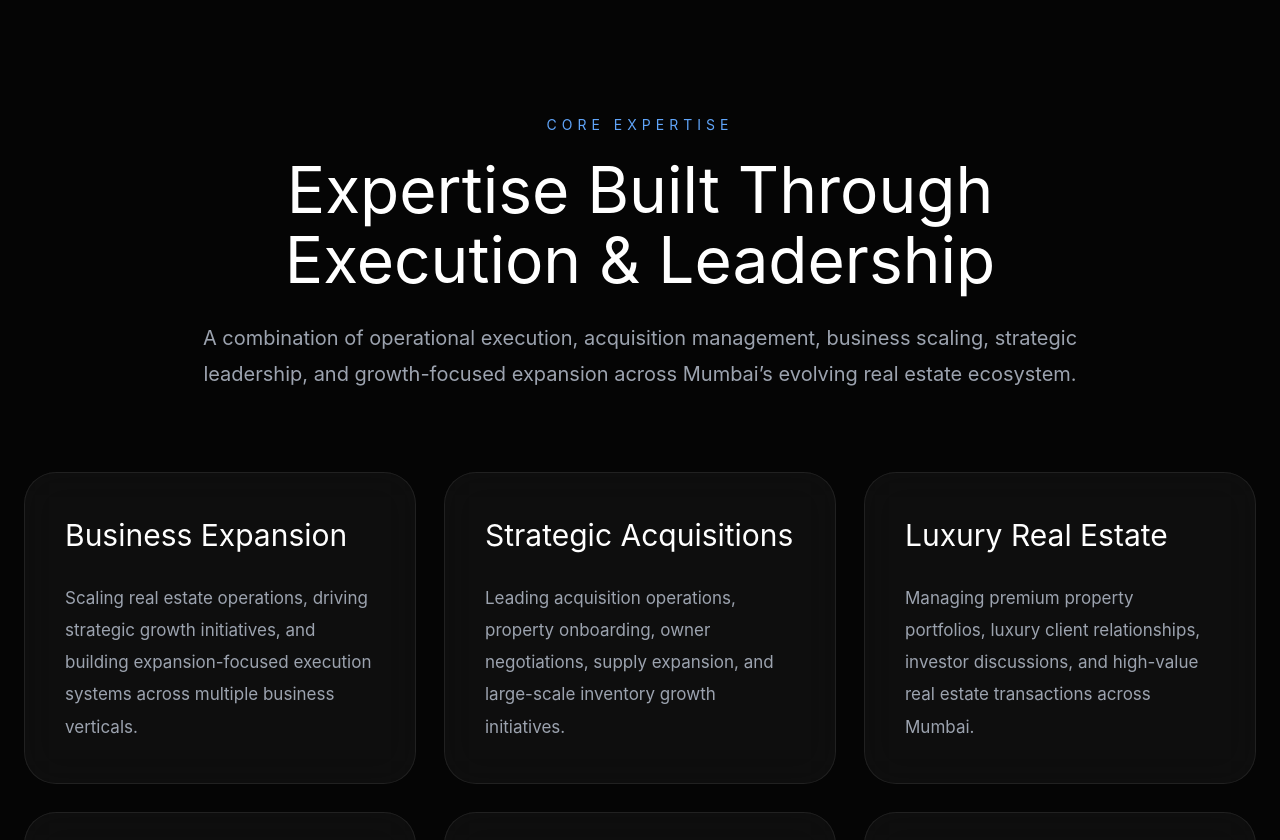
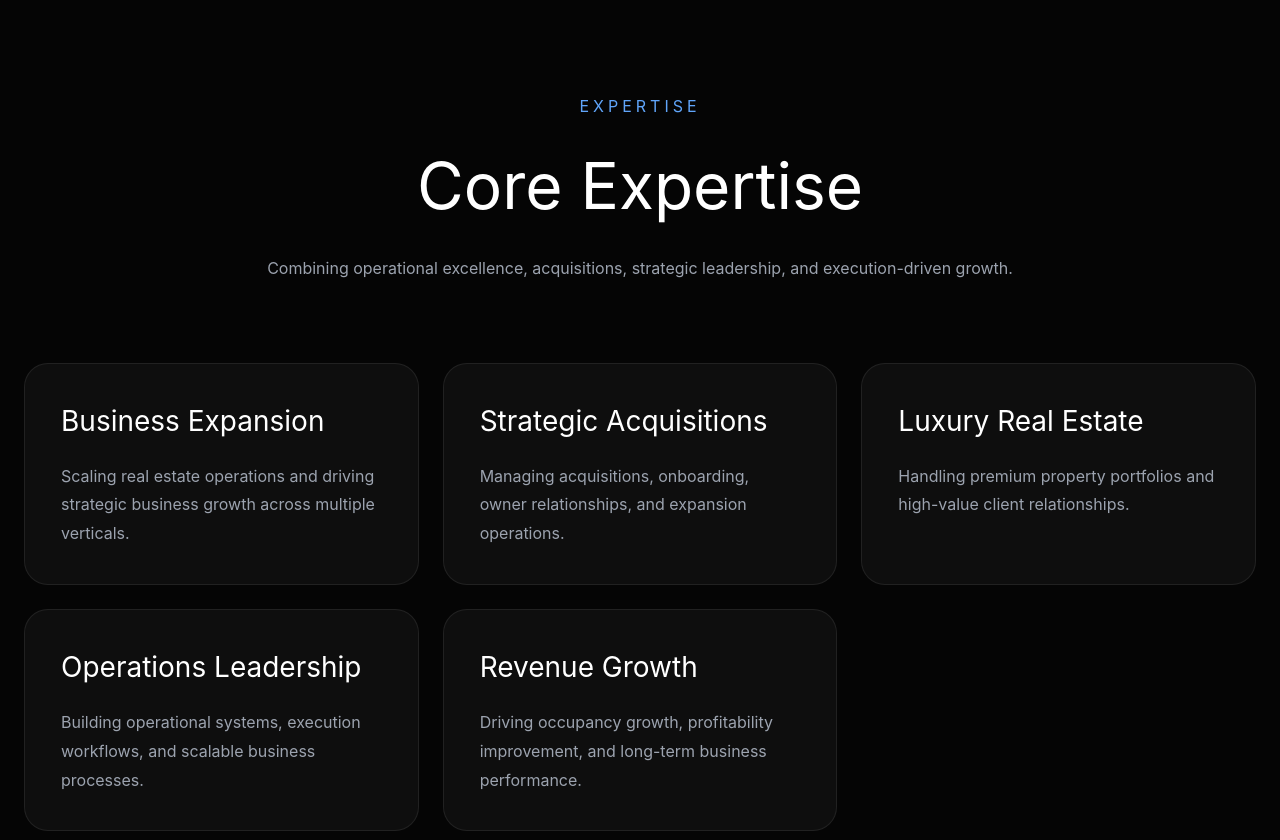
Before and after one commit to shivamgupta95/shivam-portfolio, a Next.js app: page / in a window 1280 px wide. Shown: the part 3280-4120 px from the top of the page. Built offline with nearby package versions, Linux system fonts and the light colour scheme.

Commit message:
fixed deployment issue

```diff
--- a/components/Expertise.tsx
+++ b/components/Expertise.tsx
@@ -1,7 +1,3 @@
-"use client";
-
-import FadeUp from "@/components/FadeUp";
-
 export default function Expertise() {
 
   const expertise = [
@@ -9,49 +5,40 @@ export default function Expertise() {
     {
       title: "Business Expansion",
       description:
-        "Scaling real estate operations, driving strategic growth initiatives, and building expansion-focused execution systems across multiple business verticals."
+        "Scaling real estate operations and driving strategic business growth across multiple verticals."
     },
 
     {
       title: "Strategic Acquisitions",
       description:
-        "Leading acquisition operations, property onboarding, owner negotiations, supply expansion, and large-scale inventory growth initiatives."
+        "Managing acquisitions, onboarding, owner relationships, and expansion operations."
     },
 
     {
       title: "Luxury Real Estate",
       description:
-        "Managing premium property portfolios, luxury client relationships, investor discussions, and high-value real estate transactions across Mumbai."
+        "Handling premium property portfolios and high-value client relationships."
     },
 
     {
       title: "Operations Leadership",
       description:
-        "Building scalable operational systems, process optimization frameworks, execution workflows, and business efficiency strategies."
+        "Building operational systems, execution workflows, and scalable business processes."
     },
 
     {
       title: "Revenue Growth",
       description:
-        "Driving profitability, occupancy optimization, business performance improvement, and long-term revenue-focused expansion initiatives."
-    },
-
-    {
-      title: "Team Management",
-      description:
-        "Leading multi-functional teams across acquisitions, operations, customer management, onboarding, and strategic business execution."
+        "Driving occupancy growth, profitability improvement, and long-term business performance."
     }
 
   ];
 
   return (
 
-    <FadeUp>
-
     <section
       style={{
-          padding: "140px 24px",
-          position: "relative"
+        padding: "120px 24px"
       }}
     >
 
@@ -62,7 +49,6 @@ export default function Expertise() {
         }}
       >
 
-          {/* TOP */}
         <div
           style={{
             textAlign: "center",
@@ -73,49 +59,42 @@ export default function Expertise() {
           <p
             style={{
               color: "#60A5FA",
+              letterSpacing: "4px",
               textTransform: "uppercase",
-                letterSpacing: "5px",
-                fontSize: "14px",
+              marginBottom: "20px"
+            }}
+          >
+            Expertise
+          </p>
+
+          <h2
+            style={{
+              fontSize: "64px",
               marginBottom: "20px"
             }}
           >
             Core Expertise
-            </p>
-
-            <h2
-              style={{
-                fontSize: "clamp(42px,5vw,72px)",
-                lineHeight: "1.1",
-                marginBottom: "24px"
-              }}
-            >
-              Expertise Built Through
-              <br />
-              Execution & Leadership
           </h2>
 
           <p
             style={{
               color: "#9CA3AF",
-                fontSize: "20px",
-                lineHeight: "1.8",
               maxWidth: "900px",
-                margin: "0 auto"
+              margin: "0 auto",
+              lineHeight: "1.8"
             }}
           >
-              A combination of operational execution, acquisition management,
-              business scaling, strategic leadership, and growth-focused expansion
-              across Mumbai’s evolving real estate ecosystem.
+            Combining operational excellence, acquisitions,
+            strategic leadership, and execution-driven growth.
           </p>
 
         </div>
 
-          {/* CARDS */}
         <div
           style={{
             display: "grid",
-              gridTemplateColumns: "repeat(auto-fit,minmax(320px,1fr))",
-              gap: "28px"
+            gridTemplateColumns: "repeat(auto-fit,minmax(300px,1fr))",
+            gap: "24px"
           }}
         >
 
@@ -127,31 +106,15 @@ export default function Expertise() {
               style={{
                 background: "rgba(255,255,255,0.04)",
                 border: "1px solid rgba(255,255,255,0.08)",
-                  borderRadius: "32px",
-                  padding: "40px",
-                  backdropFilter: "blur(20px)",
-                  transition: "0.4s",
-                  cursor: "pointer"
-                }}
-
-                onMouseEnter={(e) => {
-                  e.currentTarget.style.transform = "translateY(-10px)";
-                  e.currentTarget.style.border =
-                    "1px solid rgba(96,165,250,0.5)";
-                }}
-
-                onMouseLeave={(e) => {
-                  e.currentTarget.style.transform = "translateY(0px)";
-                  e.currentTarget.style.border =
-                    "1px solid rgba(255,255,255,0.08)";
+                borderRadius: "24px",
+                padding: "36px"
               }}
             >
 
               <h3
                 style={{
-                    fontSize: "30px",
-                    marginBottom: "24px",
-                    color: "white"
+                  fontSize: "28px",
+                  marginBottom: "20px"
                 }}
               >
                 {item.title}
@@ -160,8 +123,7 @@ export default function Expertise() {
               <p
                 style={{
                   color: "#9CA3AF",
-                    lineHeight: "1.9",
-                    fontSize: "17px"
+                  lineHeight: "1.8"
                 }}
               >
                 {item.description}
@@ -176,8 +138,5 @@ export default function Expertise() {
       </div>
 
     </section>
-
-    </FadeUp>
-
   );
 }
--- a/components/FadeUp.tsx
+++ b/components/FadeUp.tsx
@@ -1,6 +1,4 @@
 "use client";
-
-import { motion } from "framer-motion";
 
 export default function FadeUp({
   children,
@@ -9,32 +7,8 @@ export default function FadeUp({
 }) {
 
   return (
-
-    <motion.div
-
-      initial={{
-        opacity: 0,
-        y: 80
-      }}
-
-      whileInView={{
-        opacity: 1,
-        y: 0
-      }}
-
-      transition={{
-        duration: 0.8,
-        ease: "easeOut"
-      }}
-
-      viewport={{
-        once: true
-      }}
-    >
-
+    <div>
       {children}
-
-    </motion.div>
-
+    </div>
   );
 }
```
Lines whose indentation alone changed are shown as unchanged.
